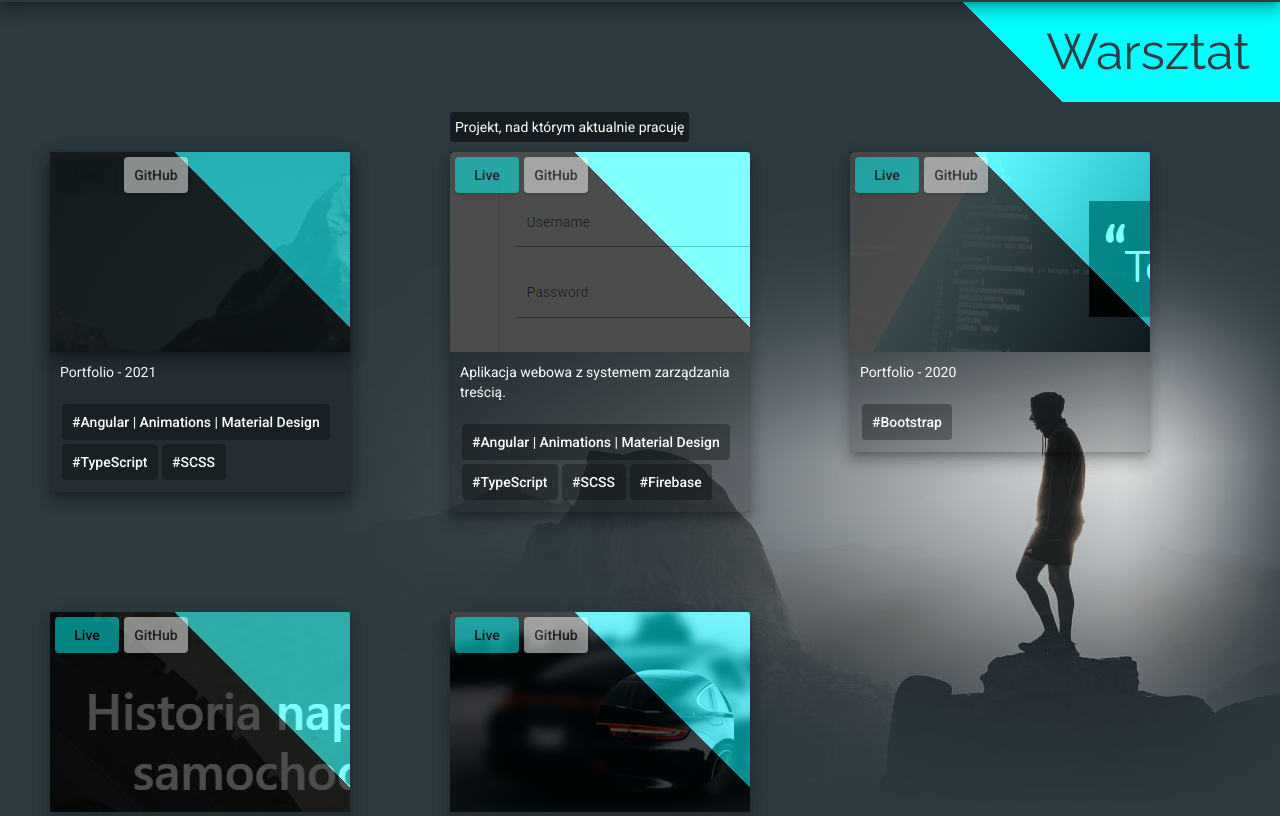
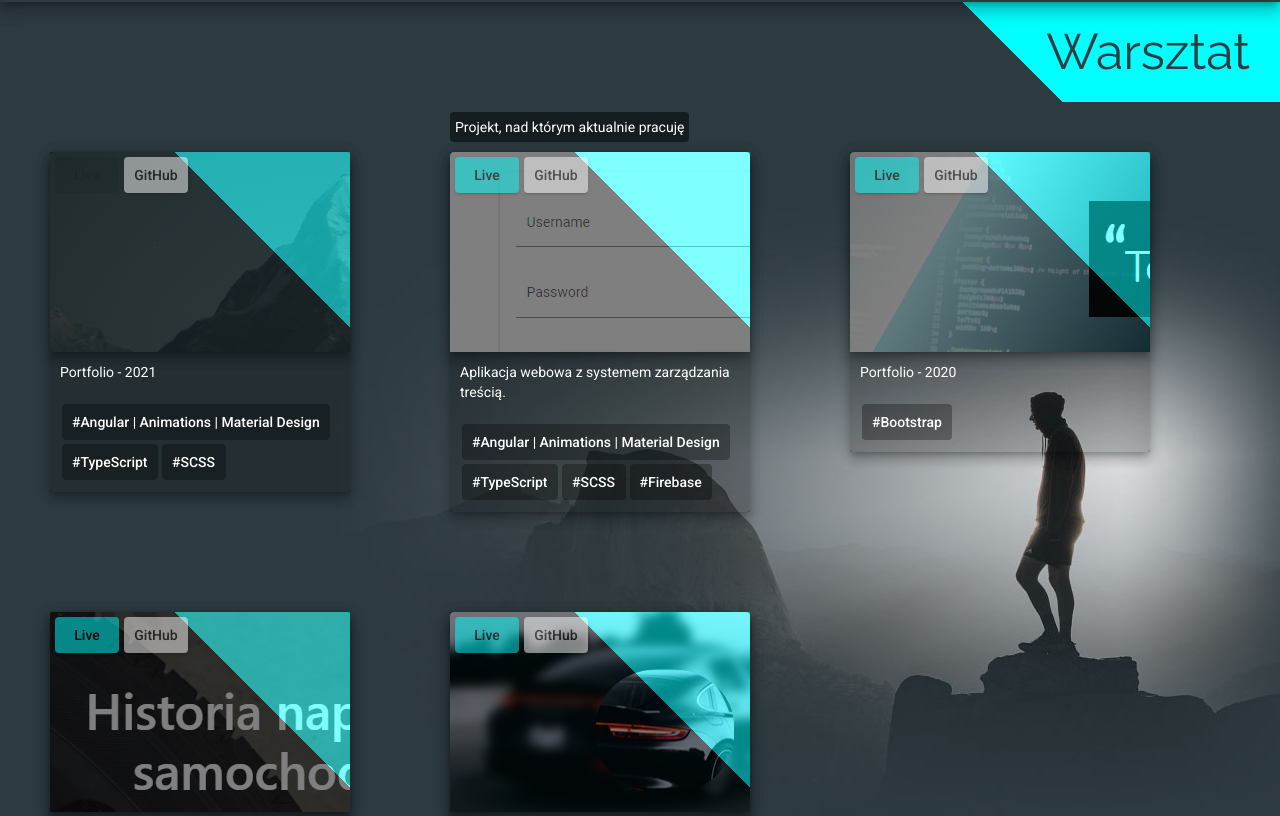
Before and after one commit to pawelg38/portfolio_v2, an Angular app: page /home in a window 1280 px wide. Shown: the part 1064-1880 px from the top of the page. Built offline with nearby package versions, Linux system fonts and the light colour scheme.

Commit message:
Update workshop component css

```diff
--- a/src/app/workshop/workshop.component.html
+++ b/src/app/workshop/workshop.component.html
@@ -5,8 +5,8 @@
         </div>
         <div class="cardsContainer">
             <div class="c_card_container">
-                <div class="c_card mat-elevation-z10">
-                    <div class="c_card_image portfoliov2-thumbnail-bg  mat-elevation-z10">
+                <div class="c_card mat-elevation-z8">
+                    <div class="c_card_image portfoliov2-thumbnail-bg mat-elevation-z8">
                         <div class="c_card_image_gradient_mask"></div>
                         <div class="c_card_image_links">
                             <a href="" mat-raised-button disabled color="primary">Live</a>
@@ -26,9 +26,9 @@
                 </div>
             </div>
             <div class="c_card_container">
-                <div class="c_card current-project mat-elevation-z10">
+                <div class="c_card current-project mat-elevation-z8">
                     <div class="popup">Projekt, nad którym aktualnie pracuję</div>
-                    <div class="c_card_image angularcms-thumbnail-bg">
+                    <div class="c_card_image angularcms-thumbnail-bg mat-elevation-z8">
                         <div class="c_card_image_gradient_mask"></div>
                         <div class="c_card_image_links">
                             <a class="live-link-bg" href="https://angularcms-470bb.firebaseapp.com/login?returnUrl=%2F" target="_blank" mat-raised-button color="primary">Live</a>
@@ -49,8 +49,8 @@
                 </div>
             </div>
             <div class="c_card_container">
-                <div class="c_card mat-elevation-z10">
-                    <div class="c_card_image portfoliov1-thumbnail-bg">
+                <div class="c_card mat-elevation-z8">
+                    <div class="c_card_image portfoliov1-thumbnail-bg mat-elevation-z8">
                         <div class="c_card_image_gradient_mask"></div>
                         <div class="c_card_image_links">
                             <a class="live-link-bg" href="http://portfolio1.pawelgrabos.pl/" target="_blank" mat-raised-button color="primary">Live</a>
@@ -68,8 +68,8 @@
                 </div>
             </div>
             <div class="c_card_container">
-                <div class="c_card mat-elevation-z10">
-                    <div class="c_card_image carservicehistory-thumbnail-bg">
+                <div class="c_card mat-elevation-z8">
+                    <div class="c_card_image carservicehistory-thumbnail-bg mat-elevation-z8">
                         <div class="c_card_image_gradient_mask"></div>
                         <div class="c_card_image_links">
                             <a class="live-link-bg" href="https://car-service-history.mdomzalski.pl/index.php" target="_blank" mat-raised-button color="primary">Live</a>
@@ -88,8 +88,8 @@
                 </div>
             </div>
             <div class="c_card_container">
-                <div class="c_card mat-elevation-z10">
-                    <div class="c_card_image purecssexamples-thumbnail-bg">
+                <div class="c_card mat-elevation-z8">
+                    <div class="c_card_image purecssexamples-thumbnail-bg mat-elevation-z8">
                         <div class="c_card_image_gradient_mask"></div>
                         <div class="c_card_image_links">
                             <a class="live-link-bg" href="https://melbourne-refurbish.000webhostapp.com/" target="_blank" mat-raised-button color="primary">Live</a>
--- a/src/app/workshop/workshop.component.scss
+++ b/src/app/workshop/workshop.component.scss
@@ -136,7 +136,7 @@
                     // left: 0;
                     background:
                     linear-gradient(45deg,
-                        rgba(0,0,0,0.7) 50%,
+                        rgba(0,0,0,0.5) 50%,
                         rgba(0,255,255,0.5) 50%,
                         rgba(0,255,255,0.5) 70%,
                         rgba(0,0,0, 0) 70%);
```
